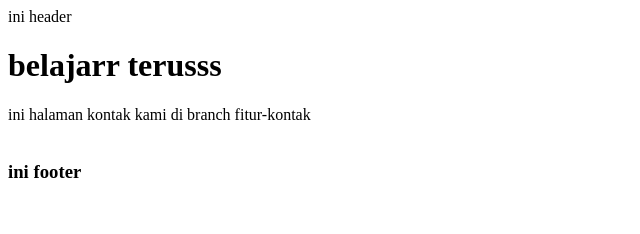
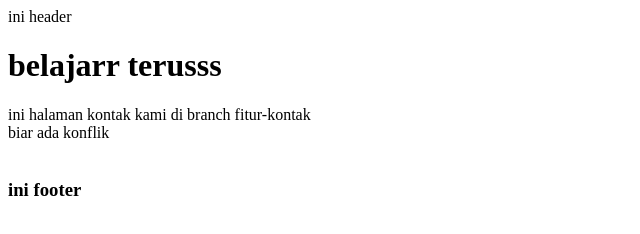
Before and after one commit to zakiakrom/projectemas, a plain HTML site: page kontak-kami.html in a window 1280 px wide. Shown: the whole page, without its empty margins (0-640 px from the left). Drawn offline with Linux system fonts and the light colour scheme.

Commit message:
ganti baris 17

```diff
--- a/kontak-kami.html
+++ b/kontak-kami.html
@@ -14,6 +14,7 @@
     <div>
         ini halaman kontak kami di branch fitur-kontak
     </div>
+    <div>biar ada konflik</div>
     <br>
     <footer>
         <h3>ini footer</h3>
```
Also changed, not shown: 1 other file.
